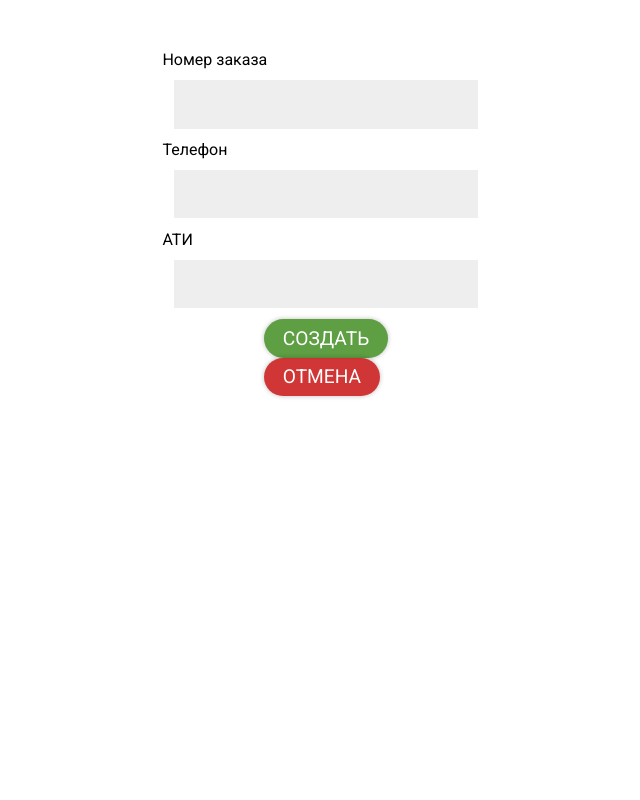
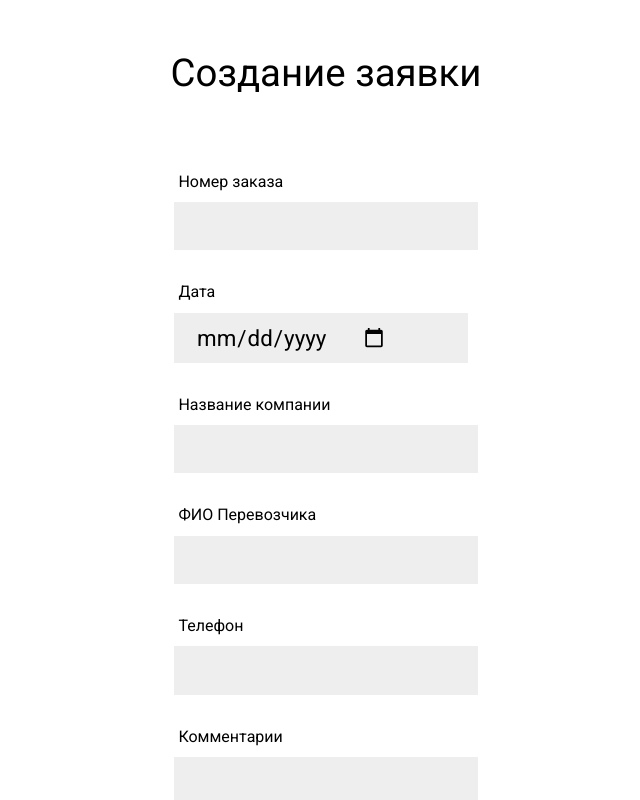
Before and after one commit to siga44/crm-test, a Vue app: page /create in a window 1280 px wide. Shown: the top 800 px of the page, without its empty margins (314-954 px from the left). Built offline with nearby package versions, Linux system fonts and the light colour scheme.

Commit message:
Basic orders logic

```diff
--- a/src/components/InputField.vue
+++ b/src/components/InputField.vue
@@ -1,23 +1,33 @@
 <template>
   <div class="input-wrapper">
-    <label :for="id" class="input-label">
+    <label :for="index" class="input-label">
       <slot></slot>
     </label>
-    <input :id="id" class="input-field" type="text" :placeholder="placeholder" :value="value" />
+    <input :id="index" class="input-field" :type="htmlType" @change="onChange" />
   </div>
 </template>
 
 <script>
 export default {
-  props: ["placeholder", "id", "value"],
+  props: ["index", "htmlType"],
+  methods: {
+    onChange({ target }) {
+      this.$emit("update", target.value, this.index);
+    },
+  },
 };
 </script>
 
 <style lang="scss">
 .input {
   &-wrapper {
+    margin-bottom: 2em;
+  }
+  &-label {
+    padding-left: 1em;
   }
   &-field {
+    min-width: 250px;
     display: flex;
     justify-content: start;
     align-items: center;
--- a/src/store/index.js
+++ b/src/store/index.js
@@ -41,11 +41,17 @@ export default new Vuex.Store({
   mutations: {
     deleteOrder(state, id) {
       state.orders = state.orders.filter(order => order._id !== id)
+    },
+    createOrder(state, newOrder) {
+      state.orders = [newOrder, ...state.orders]
     }
   },
   actions: {
     deleteOrder({ commit }, id) {
       commit('deleteOrder', id)
+    },
+    createOrder({ commit }, payload) {
+      commit('createOrder', payload)
     }
   },
   getters: {
--- a/src/views/Create.vue
+++ b/src/views/Create.vue
@@ -1,8 +1,15 @@
 <template>
   <div class="form-wrapper">
-    <form class="form">
+    <h2 class="form-title">Создание заявки</h2>
+    <form class="form" @submit.prevent="onSubmit">
       <div class="form-content">
-        <InputField v-for="label in labels" :key="label.id">{{label.text}}</InputField>
+        <InputField
+          v-for="(label, index) in labels"
+          :key="index"
+          :htmlType="label.type"
+          :index="index"
+          @update="onInputChange"
+        >{{label.text}}</InputField>
       </div>
       <div class="form-buttons">
         <Button type="success" htmlType="submit">Создать</Button>
@@ -13,6 +20,8 @@
 </template>
 
 <script>
+import { mapActions } from "vuex";
+
 import Button from "@/components/Button";
 import InputField from "@/components/InputField";
 export default {
@@ -23,11 +32,39 @@ export default {
   data() {
     return {
       labels: [
-        { id: "ord", text: "Номер заказа" },
-        { id: "ord1", text: "Телефон" },
-        { id: "ord2", text: "АТИ" },
+        { type: "number", text: "Номер заказа" },
+        { type: "date", text: "Дата" },
+        { type: "text", text: "Название компании" },
+        { type: "text", text: "ФИО Перевозчика" },
+        { type: "tel", text: "Телефон" },
+        { type: "text", text: "Комментарии" },
+        { type: "url", text: "АТИ" },
       ],
+      currentOrder: {
+        orderNumber: null,
+        date: null,
+        company: null,
+        courierName: null,
+        phoneNumber: null,
+        comments: [],
+        atiCode: null,
+      },
     };
+  },
+  methods: {
+    ...mapActions(["createOrder"]),
+    onInputChange(value, index) {
+      const key = Object.keys(this.currentOrder)[index];
+      this.currentOrder[key] = value;
+    },
+    onSubmit() {
+      const newOrder = {
+        _id: Date.now().toString(32),
+        ...this.currentOrder,
+      };
+      this.createOrder(newOrder);
+      this.$router.push("/");
+    },
   },
 };
 </script>
@@ -38,5 +75,18 @@ export default {
   justify-content: space-evenly;
   align-items: center;
   flex-flow: column nowrap;
+  &-title {
+    text-align: center;
+    font-size: 2.4em;
+    margin-bottom: 2em;
+  }
+  &-content {
+    margin-bottom: 2em;
+  }
+  &-buttons {
+    width: 250px;
+    display: flex;
+    justify-content: space-between;
+  }
 }
 </style>
```
Also changed, not shown: src/components/OrderForm.vue (added, +35 -0 lines).
